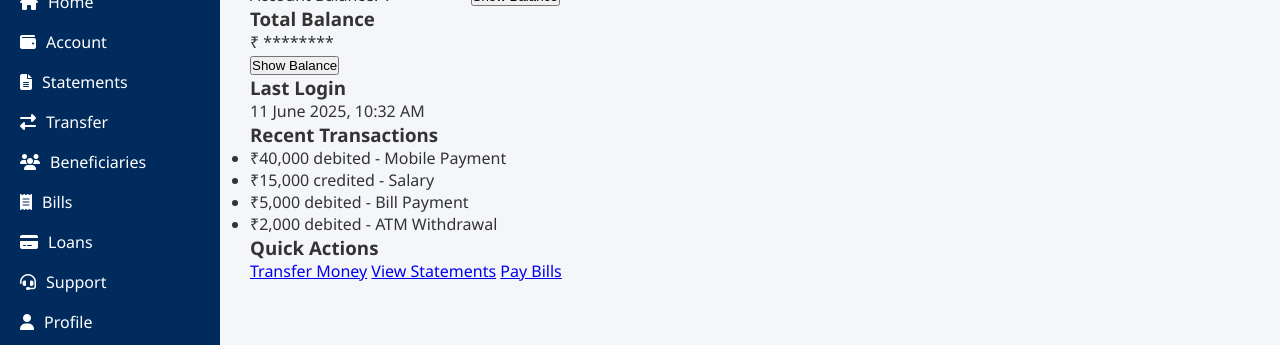
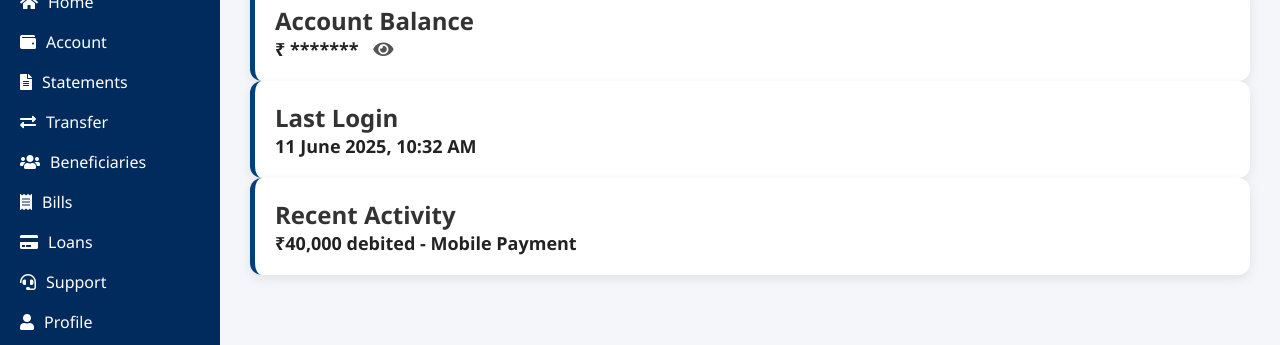
Before and after one commit to Sukhdev9822/jwcashnest, a plain HTML site: page home.html in a window 1280 px wide. Shown: the part 99-444 px from the top of the page. Drawn offline with Linux system fonts and the light colour scheme.

Commit message:
Update home.html

```diff
--- a/home.html
+++ b/home.html
@@ -1,19 +1,24 @@
-<!-- home.html -->
 <!DOCTYPE html>
 <html lang="en">
 <head>
-  <meta charset="UTF-8">
+  <meta charset="UTF-8" />
+  <meta name="viewport" content="width=device-width, initial-scale=1.0" />
   <title>Dashboard - JWcashnest BANK</title>
   <link rel="stylesheet" href="style.css" />
-  <link rel="stylesheet" href="https://cdnjs.cloudflare.com/ajax/libs/font-awesome/6.5.0/css/all.min.css">
+  <script defer src="script.js"></script>
+  <link
+    rel="stylesheet"
+    href="https://cdnjs.cloudflare.com/ajax/libs/font-awesome/5.15.4/css/all.min.css"
+  />
 </head>
 <body>
   <div class="dashboard-container">
+    <!-- Sidebar -->
     <div class="sidebar">
       <h2>JWcashnest</h2>
       <nav>
         <ul>
-          <li class="active"><a href="home.html"><i class="fa fa-home"></i> Home</a></li>
+          <li><a href="home.html"><i class="fa fa-home"></i> Home</a></li>
           <li><a href="account.html"><i class="fa fa-wallet"></i> Account</a></li>
           <li><a href="statements.html"><i class="fa fa-file-alt"></i> Statements</a></li>
           <li><a href="transfer.html"><i class="fa fa-exchange-alt"></i> Transfer</a></li>
@@ -26,44 +31,34 @@
         </ul>
       </nav>
     </div>
+
+    <!-- Main Dashboard -->
     <div class="main-content">
-      <div class="top-bar">
-        <h1>Welcome, Sukhdev Mondal</h1>
-        <p>Account Balance: <span id="balance-display">₹ ********</span>
-          <button onclick="toggleBalance('balance-display', 'balance-toggle')" id="balance-toggle" class="btn small">Show Balance</button>
-        </p>
-      </div>
+      <h1>Welcome, Sukhdev Mondal</h1>
 
       <div class="card-container">
-        <div class="info-card">
-          <h3>Total Balance</h3>
-          <p>₹ ********</p>
-<button onclick="toggleBalance('balance-display', 'balance-toggle')" id="balance-toggle" class="btn small">Show Balance</button>
-        </p>
+        <!-- Account Balance -->
+        <div class="card balance-card">
+          <h2>Account Balance</h2>
+          <p class="balance-amount">
+            <span id="balance-text">₹ *******</span>
+            <i class="fas fa-eye balance-toggle" id="toggle-balance" title="Show/Hide Balance"></i>
+          </p>
+        </div>
 
-        </div>
-        <div class="info-card">
-          <h3>Last Login</h3>
+        <!-- Last Login -->
+        <div class="card info-card">
+          <h2>Last Login</h2>
           <p>11 June 2025, 10:32 AM</p>
         </div>
-        <div class="info-card">
-          <h3>Recent Transactions</h3>
-          <ul>
-            <li>₹40,000 debited - Mobile Payment</li>
-            <li>₹15,000 credited - Salary</li>
-            <li>₹5,000 debited - Bill Payment</li>
-            <li>₹2,000 debited - ATM Withdrawal</li>
-          </ul>
-        </div>
-        <div class="info-card actions">
-          <h3>Quick Actions</h3>
-          <a href="transfer.html" class="btn">Transfer Money</a>
-          <a href="statements.html" class="btn">View Statements</a>
-          <a href="bills.html" class="btn">Pay Bills</a>
+
+        <!-- Recent Activity -->
+        <div class="card info-card">
+          <h2>Recent Activity</h2>
+          <p>₹40,000 debited - Mobile Payment</p>
         </div>
       </div>
     </div>
   </div>
-  <script src="script.js"></script>
 </body>
 </html>
```
